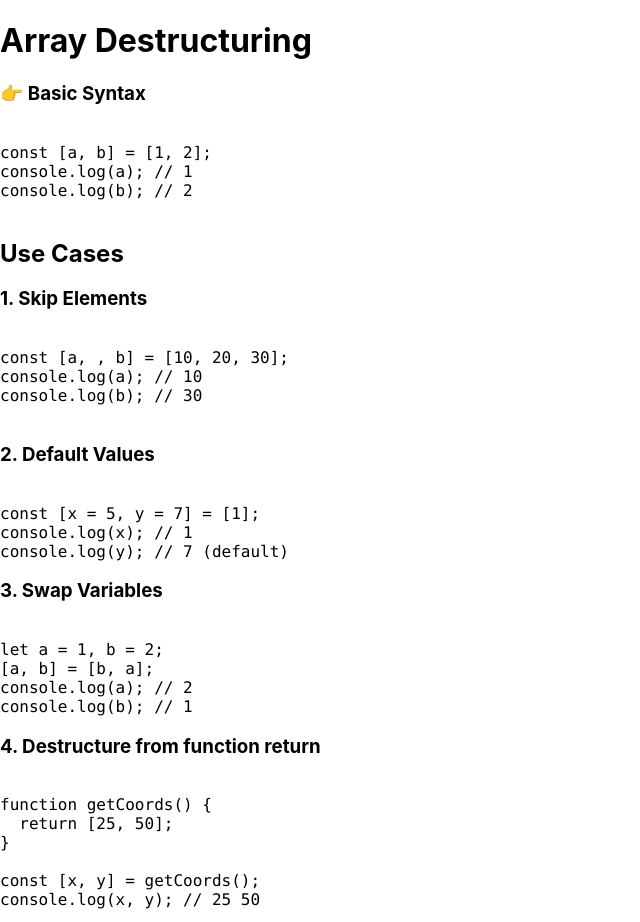
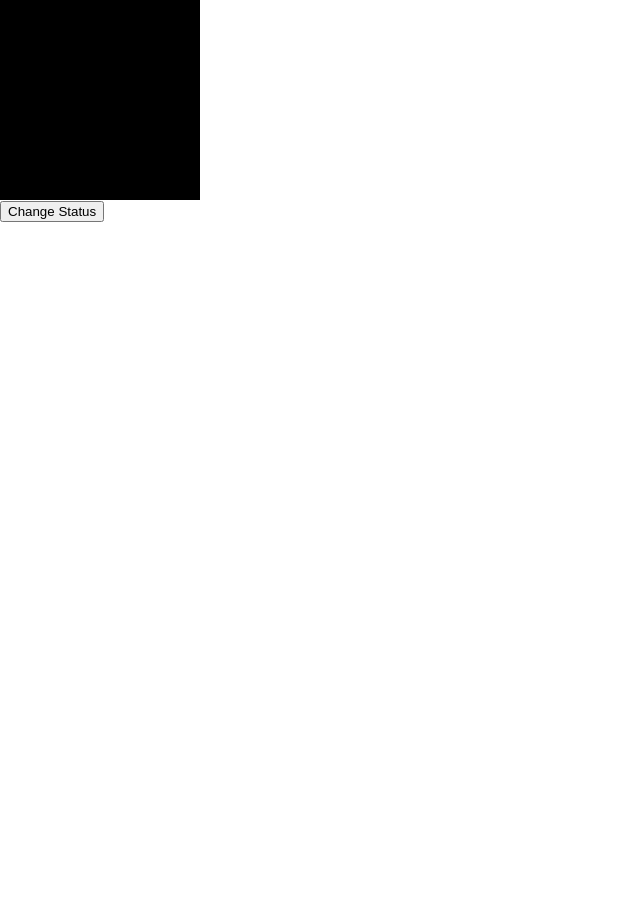
Before and after one commit to abidroid/react-app-one, a React (Create React App) app: page / in a window 1280 px wide. Shown: the whole page, without its empty margins (0-640 px from the left). After the commit the page ends 800 px from the top, so only its background shows below. Built offline with nearby package versions, Linux system fonts and the light colour scheme.

Commit message:
Lightbulb

```diff
--- a/src/App.js
+++ b/src/App.js
@@ -1,9 +1,6 @@
 import './App.css';
-import ArrayDestructure from './components/ArrayDestructure.js';
-import Btn from './components/Btn.js'
-import FourWaysToHandleEvent from './components/FourWaysToHandleEvent.js';
-import NumberGuessBetween1and3 from './components/NumberGuessBtween1and3.js';
 
+import Lightbulb from './components/Lightbulb.js';
 
 function Header() {
   return <h1>Welcome to React</h1>
@@ -12,7 +9,8 @@ function Header() {
 function App() {
   return (
     <>
-    <ArrayDestructure />
+    <Lightbulb />
+    {/* <ArrayDestructure /> */}
       {/* <Header />
       <Btn /> */}
       {/* <NumberGuessBetween1and3 /> */}
--- /dev/null
+++ b/src/components/Lightbulb.js
@@ -0,0 +1,25 @@
+import React from "react";
+
+function Lightbulb() {
+
+    const [bulbStatus, setState] = React.useState(false);
+
+    function handleClick() {
+        setState(!bulbStatus);
+    }
+
+    return (
+        <>
+            <div style={{
+                width: "200px",
+                height: "200px",
+                backgroundColor: bulbStatus ? "yellow" : "black"
+
+            }}></div>
+            <button onClick={handleClick}>Change Status</button>
+        </>
+    );
+
+}
+
+export default Lightbulb;
```
